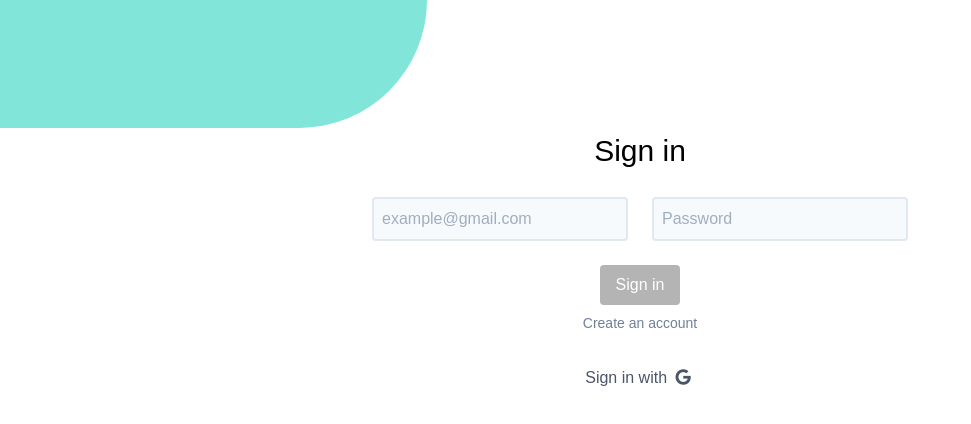
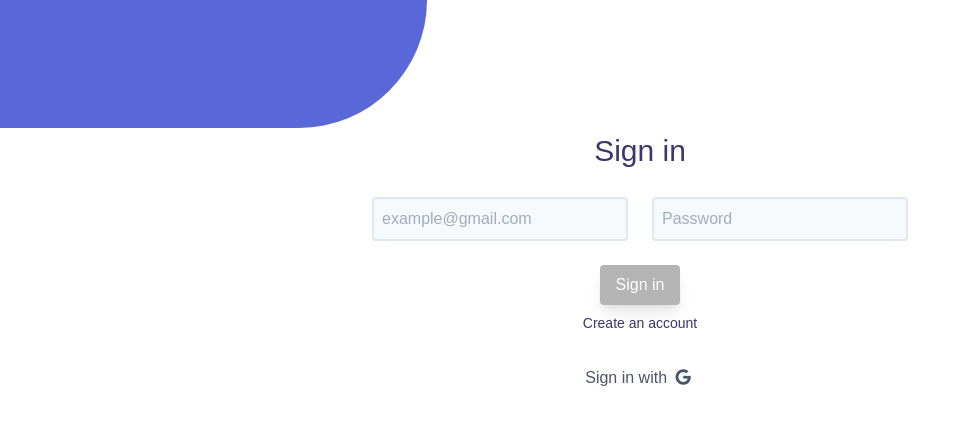
Before and after one commit to sayancoding/PinUp-docs-SPA, an Angular app: page /sign-in in a window 1280 px wide. Shown: the top 424 px of the page, without its empty margins (0-971 px from the left). Built offline with nearby package versions, Linux system fonts and the light colour scheme; a web font is replaced by a local one.

Commit message:
color theme change

```diff
--- a/src/app/sign-in/sign-in.component.html
+++ b/src/app/sign-in/sign-in.component.html
@@ -1,16 +1,43 @@
-<div class="absolute top-0 w-4/12 rounded-br-full h-32 bg-teal-300">
+<div class="absolute top-0 w-4/12 rounded-br-full h-32 bg-indigo-600"></div>
+<div class="mx-auto text-center mt-32">
+  <div class="text-3xl text-indigo-900 mb-4">Sign in</div>
+  <form [formGroup]="signIn" (ngSubmit)="onSubmit()">
+    <div class="flex sm:flex-row flex-col justify-center">
+      <input
+        formControlName="email"
+        class="bg-gray-100 sm:w-64 inline-block mx-auto outline-none border-2 hover:border-indigo-900 sm:mx-3 my-2 px-2 py-2 rounded"
+        placeholder="example@gmail.com"
+        type="text"
+      />
+
+      <input
+        formControlName="pwd"
+        class="bg-gray-100 sm:w-64 inline-block mx-auto outline-none border-2 hover:border-indigo-900 sm:mx-3 my-2 px-2 py-2 rounded"
+        placeholder="Password"
+        type="password"
+      />
+    </div>
+    <p
+      class="error font-light text-sm text-red-500"
+      *ngIf="signIn.get('email').errors?.pattern"
+    >
+      Should be valid email
+    </p>
+    <input
+      class="px-4 py-2 rounded mt-4 shadow-lg cursor-pointer bg-indigo-600 text-white hover:bg-indigo-800 outline-none"
+      type="submit"
+      value="Sign in"
+      [disabled]="!signIn.valid"
+    />
+  </form>
+  <p
+    class="mt-2 text-indigo-900 hover:text-indigo-800 text-sm cursor-pointer"
+    (click)="navigateToSignUP()"
+  >
+    Create an account
+  </p>
+  <p class="mt-8 text-gray-700 hover:text-gray-800 cursor-pointer">
+    Sign in with
+    <span><i class="fa fa-google px-1" aria-hidden="true"></i></span>
+  </p>
 </div>
-<div class="mx-auto text-center mt-32">
-  <div class="text-3xl mb-4">Sign in</div>
-  <form [formGroup]="signIn" (ngSubmit)="onSubmit()" >
-    <div class="flex sm:flex-row flex-col justify-center ">
-      <input formControlName="email" class="bg-gray-100 sm:w-64 inline-block mx-auto outline-none border-2 hover:border-black sm:mx-3 my-2 px-2 py-2 rounded" placeholder="example@gmail.com" type="text">
-
-      <input formControlName="pwd" class="bg-gray-100 sm:w-64 inline-block mx-auto outline-none border-2 hover:border-black sm:mx-3 my-2 px-2 py-2 rounded" placeholder="Password" type="password">
-    </div>
-    <p class="error font-light text-sm text-red-500" *ngIf="signIn.get('email').errors?.pattern">Should be valid email</p>
-    <input [disabled]="!signIn.valid" class="px-4 py-2 rounded mt-4 cursor-pointer bg-teal-200 hover:bg-teal-300 outline-none" type="submit" value="Sign in">
-  </form>
-  <p class="mt-2 text-gray-600 hover:text-gray-800 text-sm cursor-pointer" (click)="navigateToSignUP()">Create an account</p>
-  <p class="mt-8 text-gray-700 hover:text-gray-800 cursor-pointer">Sign in with <span><i class="fa fa-google px-1" aria-hidden="true"></i></span> </p>
-</div>
--- a/src/app/sign-up/sign-up.component.html
+++ b/src/app/sign-up/sign-up.component.html
@@ -1,33 +1,33 @@
-<div class="absolute top-0 w-4/12 rounded-br-full z-0 h-32 bg-teal-300">
+<div class="absolute top-0 w-4/12 rounded-br-full z-0 h-32 bg-indigo-600">
   <i
     class="fas fa-arrow-left ml-4 mt-4 text-2xl cursor-pointer hover:text-gray-800"
     (click)="navigateToSignIn()"
   ></i>
 </div>
 <div class="mx-auto text-center sm:mt-24 mt-32 z-10">
-  <div class="text-3xl mb-4">Create an account</div>
+  <div class="text-3xl mb-4 text-indigo-900">Create an account</div>
   <form [formGroup]="signUp" (ngSubmit)="onSubmit()">
     <div class="flex flex-col">
       <input
-        class="bg-gray-100 sm:w-64 inline-block mx-auto outline-none border-2 hover:border-black my-2 px-2 py-2 rounded"
+        class="bg-gray-100 sm:w-64 inline-block mx-auto outline-none border-2 hover:border-indigo-900 my-2 px-2 py-2 rounded"
         placeholder="ex: John Doe"
         type="text"
         formControlName = "name"
       />
       <input
-        class="bg-gray-100 sm:w-64 inline-block mx-auto outline-none border-2 hover:border-black my-2 px-2 py-2 rounded"
+        class="bg-gray-100 sm:w-64 inline-block mx-auto outline-none border-2 hover:border-indigo-900 my-2 px-2 py-2 rounded"
         placeholder="example@gmail.com"
         type="text"
         formControlName = "email"
       />
       <input
-        class="bg-gray-100 sm:w-64 inline-block mx-auto outline-none border-2 hover:border-black my-2 px-2 py-2 rounded"
+        class="bg-gray-100 sm:w-64 inline-block mx-auto outline-none border-2 hover:border-indigo-900 my-2 px-2 py-2 rounded"
         placeholder="Password"
         type="password"
         formControlName = "pwd"
       />
       <input
-        class="bg-gray-100 sm:w-64 inline-block mx-auto outline-none border-2 hover:border-black my-2 px-2 py-2 rounded"
+        class="bg-gray-100 sm:w-64 inline-block mx-auto outline-none border-2 hover:border-indigo-900 my-2 px-2 py-2 rounded"
         placeholder="Confirm Password"
         type="password"
         formControlName = "confirmPwd"
@@ -35,7 +35,7 @@
     </div>
     <p *ngIf="signUp.valid == false" class="text-red-400 text-xs">Each field should be valid</p>
     <input
-      class="px-4 py-2 rounded mt-4 cursor-pointer bg-teal-300 hover:bg-teal-200 outline-none"
+      class="px-4 py-2 rounded mt-4 text-white shadow-lg cursor-pointer bg-indigo-600 hover:bg-indigo-800 outline-none"
       type="submit"
       value="Sign up"
       [disabled]="!signUp.valid"
```
